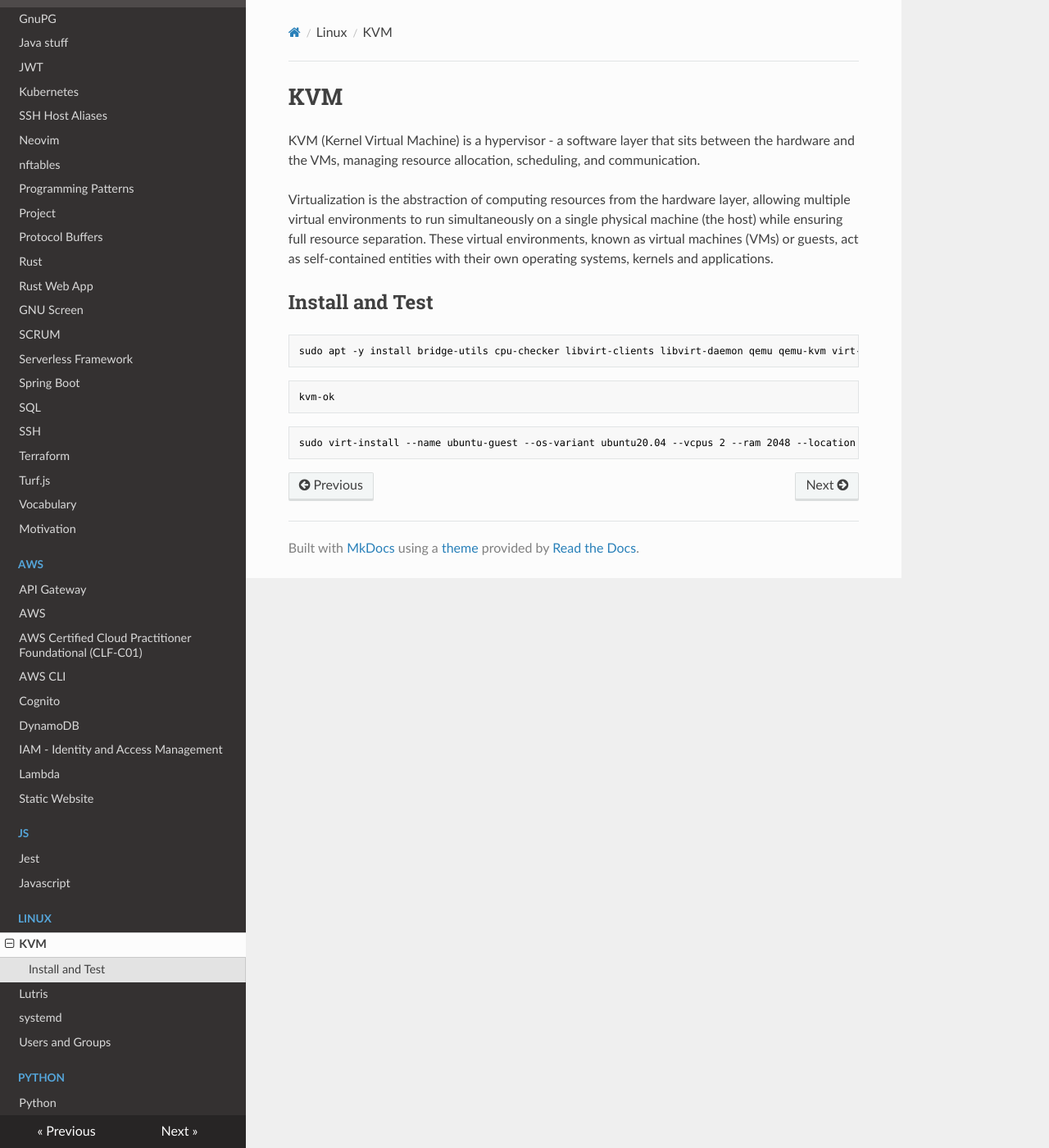
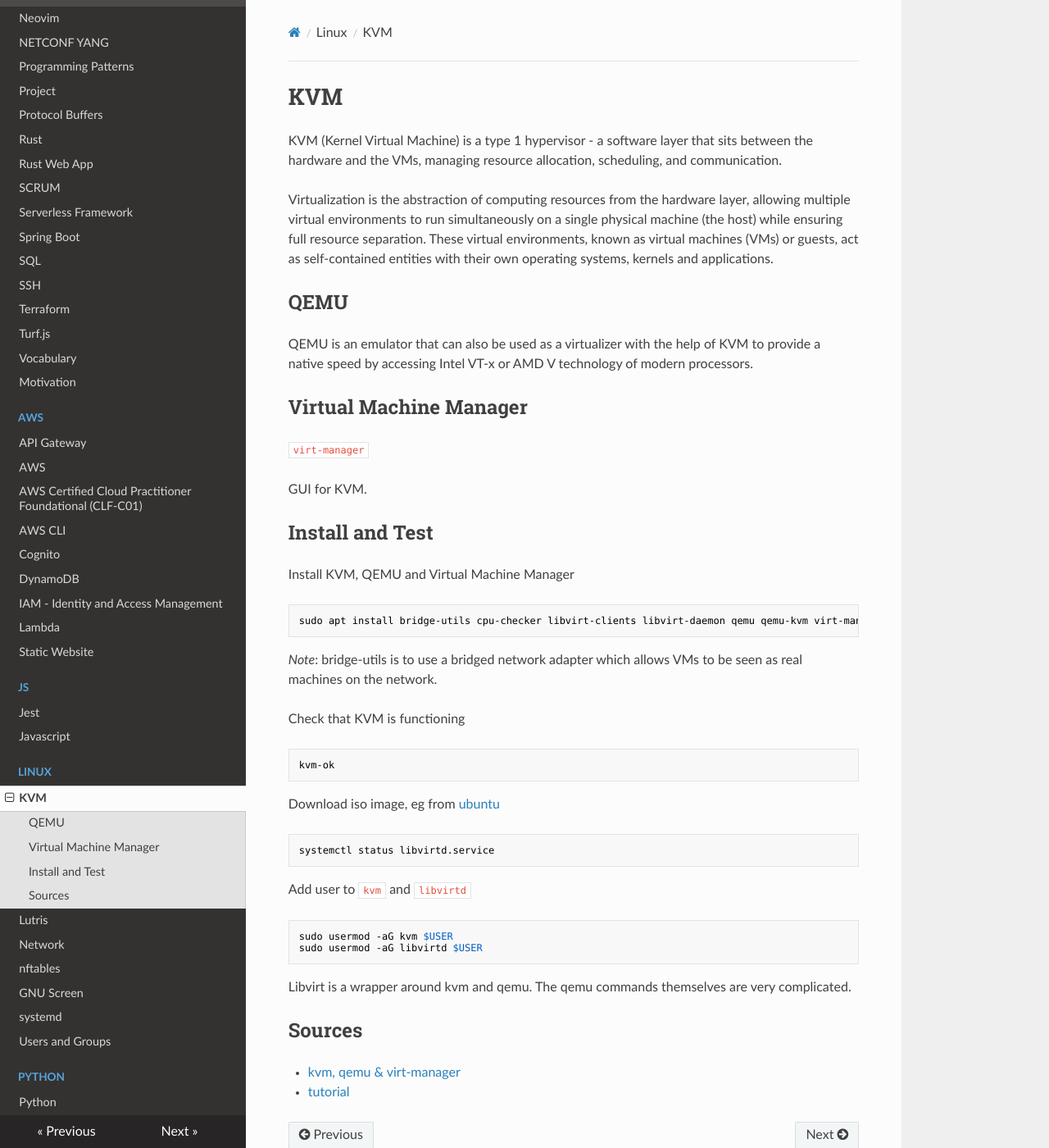
Before and after one commit to YotaYota/notes, an MkDocs documentation site: the page built from docs/linux/kvm.md, in a window 1280 px wide and 1400 px high. Shown: the whole window at 82% size. Built offline with MkDocs 1.6.1, drawn with Linux system fonts in a browser that asks for light colours; nearby versions of some CDN libraries.

Commit message:
mkdir linux. some notes

````diff
--- a/docs/linux/kvm.md
+++ b/docs/linux/kvm.md
@@ -1,19 +1,52 @@
 # KVM
 
-KVM (Kernel Virtual Machine) is a hypervisor - a software layer that sits between the hardware and the VMs, managing resource allocation, scheduling, and communication.
+KVM (Kernel Virtual Machine) is a type 1 hypervisor - a software layer that sits between the hardware and the VMs, managing resource allocation, scheduling, and communication.
 
 Virtualization is the abstraction of computing resources from the hardware layer, allowing multiple virtual environments to run simultaneously on a single physical machine (the host) while ensuring full resource separation. These virtual environments, known as virtual machines (VMs) or guests, act as self-contained entities with their own operating systems, kernels and applications.
 
+## QEMU
+
+QEMU is an emulator that can also be used as a virtualizer with the help of KVM to provide a native speed by accessing Intel VT-x or AMD V technology of modern processors.
+
+## Virtual Machine Manager
+
+`virt-manager`
+
+GUI for KVM.
+
 ## Install and Test
 
+Install KVM, QEMU and Virtual Machine Manager
+
 ```bash
-sudo apt -y install bridge-utils cpu-checker libvirt-clients libvirt-daemon qemu qemu-kvm virt-manager
+sudo apt install bridge-utils cpu-checker libvirt-clients libvirt-daemon qemu qemu-kvm virt-manager
 ```
+
+*Note*: bridge-utils is to use a bridged network adapter which allows VMs to be seen as real machines on the network.
+
+Check that KVM is functioning
 
 ```bash
 kvm-ok
 ```
 
+Download iso image, eg from [ubuntu](http://cdimage.ubuntu.com/)
+
+
 ```bash
-sudo virt-install --name ubuntu-guest --os-variant ubuntu20.04 --vcpus 2 --ram 2048 --location http://ftp.ubuntu.com/ubuntu/dists/focal/main/installer-amd64/ --network bridge=virbr0,model=virtio --graphics none --extra-args='console=ttyS0,115200n8 serial'
+systemctl status libvirtd.service
 ```
+
+Add user to `kvm` and `libvirtd`
+
+```bash
+sudo usermod -aG kvm $USER
+sudo usermod -aG libvirtd $USER
+```
+
+Libvirt is a wrapper around kvm and qemu. The qemu commands themselves are very complicated.
+
+## Sources
+
+- [kvm, qemu  & virt-manager](https://linux.how2shout.com/how-to-install-qemu-kvm-and-virt-manager-gui-on-ubuntu-20-04-lts/)
+- [tutorial](https://medium.com/@DrewViles/using-libvirt-kvm-qemu-to-create-vms-792e49262304)
````
Also changed, not shown: docs/compdocs.md (+12 -0 lines), docs/linux/network.md (added, +25 -0 lines), docs/netconf_yang.md (added, +19 -0 lines), docs/linux/nftables.md (renamed from docs/nftables.md), docs/linux/screen.md (renamed from docs/screen.md).
